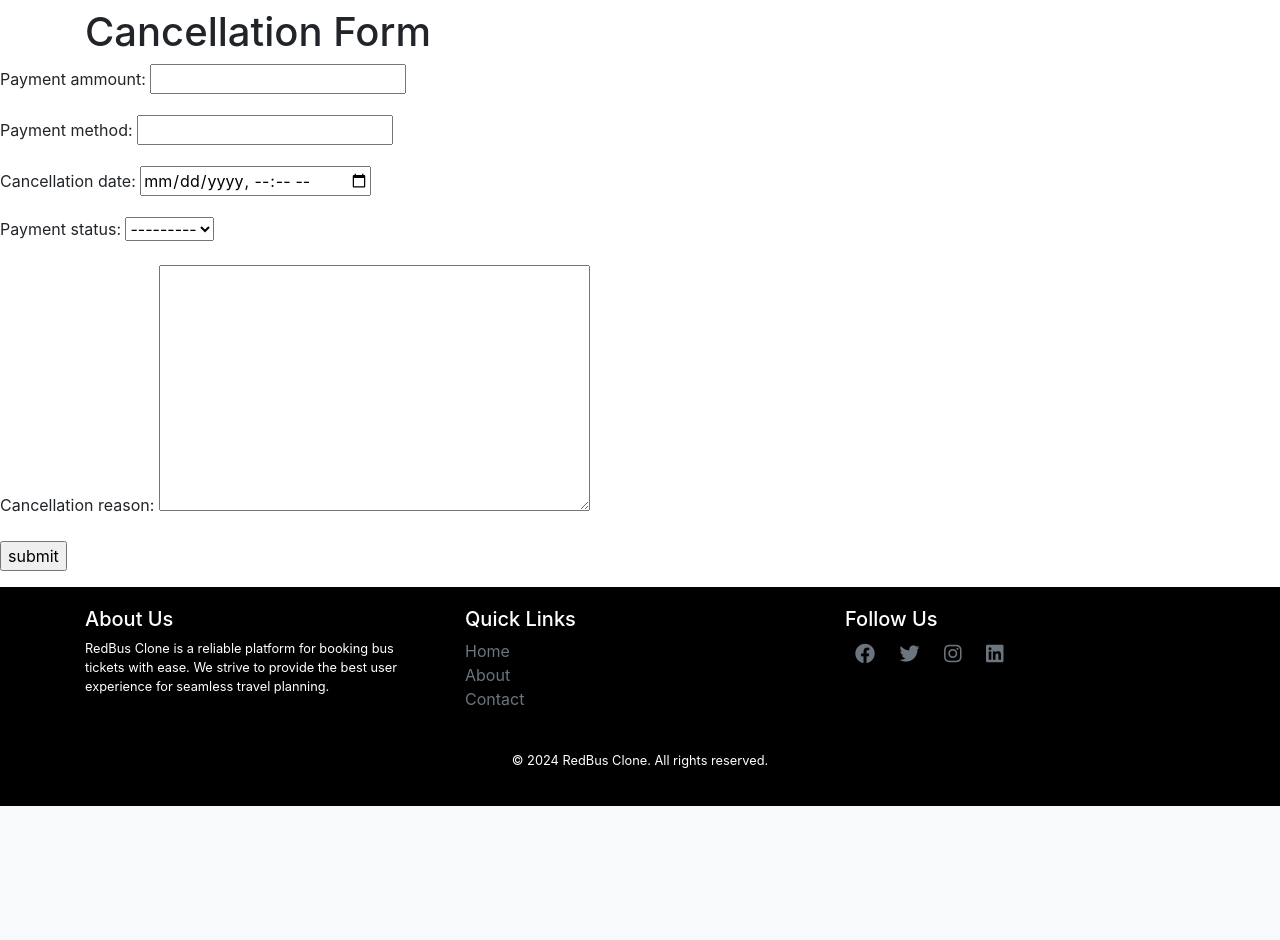
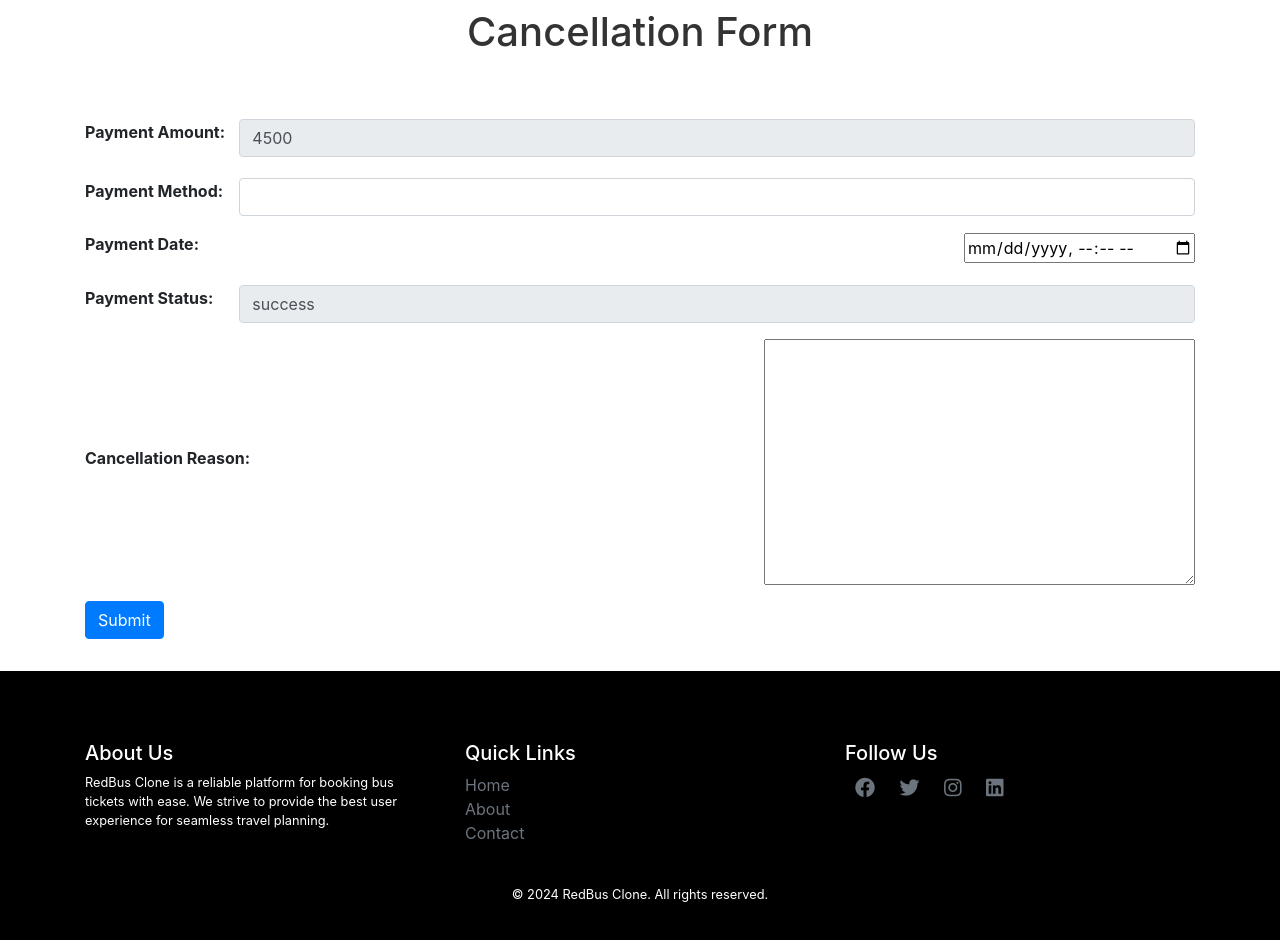
Before and after one commit to azadsarkar/REDBUS, a Django app: page /bus_managment/cancle_booking/37/ in a window 1280 px wide. Shown: the part 72-1012 px from the top of the page. Before the commit the page ends 878 px from the top, so only its background shows below. Run offline with Django 5.2, Linux system fonts and the light colour scheme; a user stored in the database is signed in; data comes from the database, SQL or seed files in the repository; both versions use the stored data as it was after the commit; some libraries are stand-ins or nearby versions.

Commit message:
payment refund successfully

```diff
--- a/REDBUS/bus_managment/admin.py
+++ b/REDBUS/bus_managment/admin.py
@@ -40,15 +40,15 @@ class IntermidiateStopAdmin(admin.ModelAdmin):
 @admin.register(BusBooking)
 class BusBookingAdmin(admin.ModelAdmin):
     list_display = [
-        "id",
         "customer_name",
         "customer_age",
         "booking_date",
         "user",
         "customer_email",
-        "gender",
         "seats",
         "payment_status",
+        "payment_intent_id",
+        'total_payment',
         "bus_schedule",
     ]
 
--- a/REDBUS/bus_managment/forms.py
+++ b/REDBUS/bus_managment/forms.py
@@ -42,7 +42,7 @@ class BusBookingForm(ModelForm):
 class PaymentCancleForm(ModelForm):
     class Meta:
         model = Payment
-        fields = ['payment_ammount', 'payment_method', 'cancellation_date', 'payment_status', 'cancellation_reason']
+        fields = [ 'payment_method', 'cancellation_date', 'cancellation_reason']
 
     cancellation_date = forms.DateTimeField(
     widget=forms.DateTimeInput(attrs={'type': 'datetime-local'})
--- a/REDBUS/bus_managment/models.py
+++ b/REDBUS/bus_managment/models.py
@@ -62,6 +62,7 @@ class BusBooking(models.Model):
     seats = models.IntegerField()
     booking_date = models.DateField(auto_now_add=True, null=True, blank=True)
     payment_status = models.CharField(choices = PAYMENT_STATUS, max_length=20, default="panding")
+    payment_intent_id = models.CharField(max_length=250, null=True, blank=True)
 
     def total_payment(self):
         return (self.seats * self.bus_schedule.tickit_price)
--- a/REDBUS/bus_managment/templates/payment_cancle_form.html
+++ b/REDBUS/bus_managment/templates/payment_cancle_form.html
@@ -1,14 +1,128 @@
 {% extends 'home.html' %}
 
+{% block extra_css %}
+<style>
+    /* Center the form on the page */
+    .container {
+        max-width: 600px;
+        margin-top: 50px;
+        margin-left: auto;
+        margin-right: auto;
+    }
+
+    /* Form styling */
+    .form-group {
+        margin-bottom: 20px;
+        display: flex;
+        justify-content: space-between;
+        align-items: center;
+    }
+
+    .form-group label {
+        width: 180px;
+        font-weight: bold;
+    }
+
+    .form-control {
+        width: 100%;
+        padding: 10px;
+        margin-top: 5px;
+        border: 1px solid #ccc;
+        border-radius: 5px;
+    }
+
+    /* Button styling */
+    .btn-primary {
+        padding: 10px 20px;
+        background-color: #007bff;
+        color: white;
+        border: none;
+        border-radius: 5px;
+        cursor: pointer;
+        font-size: 16px;
+    }
+
+    .btn-primary:hover {
+        background-color: #0056b3;
+    }
+
+    /* Centering the heading */
+    h1 {
+        text-align: center;
+        font-size: 24px;
+        color: #333;
+    }
+
+    /* Responsive Design */
+    @media (max-width: 768px) {
+        .form-group {
+            flex-direction: column;
+            align-items: flex-start;
+        }
+
+        .form-group label {
+            width: 100%;
+            margin-bottom: 5px;
+        }
+
+        .form-control {
+            width: 100%;
+        }
+
+        h1 {
+            font-size: 20px;
+        }
+    }
+</style>
+{% endblock extra_css %}
+
 {% block search %}
-<div class = 'container' style='margin-top: 80px;'>
-<h1>Cancellation Form</h1>
+<div class="container" style="margin-top: 80px;">
+  <h1>Cancellation Form</h1>
 </div>
 {% endblock search %}
+
 {% block BusData %}
-<form action="" method="post">
-    {% csrf_token %}
-    {{data.as_p}}
-    <input type="submit" value="submit">
-</form>
+<div class="container">
+    <form action="" method="post">
+        {% csrf_token %}
+
+        <!-- Payment Amount -->
+        <div class="form-group">
+            <label for="payment_amount">Payment Amount:</label>
+            <input type="text" id="payment_amount" name="payment_amount" value="{{ amount.total_payment }}" readonly class="form-control">
+        </div>
+
+        <!-- Payment Method -->
+        <div class="form-group">
+            <label for="payment_method">Payment Method:</label>
+            <input type="text" id="payment_method" name="payment_method" class="form-control">
+        </div>
+
+        <!-- Payment Date -->
+        <div class="form-group">
+            <label for="payment_date">Payment Date:</label>
+            {{ data.cancellation_date }}
+
+        </div>
+
+        <!-- Payment Status -->
+        <div class="form-group">
+            <label for="payment_status">Payment Status:</label>
+            <input type="text" id="payment_status" name="payment_status" value="{{ amount.payment_status }}" readonly class="form-control">
+        </div>
+
+        <!-- Cancellation Reason -->
+        <div class="form-group">
+            <label for="cancellation_reason">Cancellation Reason:</label>
+            {{ data.cancellation_reason }}
+
+        </div>
+
+        <!-- Submit Button -->
+        <div class="form-group text-center">
+            <input type="submit" value="Submit" class="btn btn-primary">
+        </div>
+    </form>
+</div>
 {% endblock BusData %}
--- a/REDBUS/bus_managment/views.py
+++ b/REDBUS/bus_managment/views.py
@@ -274,7 +274,7 @@ def create_session(request, id):
                     }
                 ],
                 mode="payment",
-                success_url=f"http://127.0.0.1:8000/bus_managment/success_session/{data.id}/",
+                success_url=f"http://127.0.0.1:8000/bus_managment/success_session/{data.id}/?session_id={{CHECKOUT_SESSION_ID}}",
                 cancel_url=f"http://127.0.0.1:8000/bus_managment/cencle_session/{data.id}/",
             )
             return redirect(session.url, code=303)  # Redirect user to Stripe Checkout
@@ -305,6 +305,14 @@ def cencle_session(request, id):
 
 def success_session(request, id):
     data = get_object_or_404(BusBooking, id=id)
+    session_id = request.GET.get("session_id")
+
+    if session_id:
+        # Fetch session data from Stripe
+        session = stripe.checkout.Session.retrieve(session_id)
+        payment_intent_id = session.payment_intent
+        data.payment_intent_id = payment_intent_id
+
     data.payment_status = "success"
     data.save()
     context = {}
@@ -355,59 +363,62 @@ def ticket_cancle(request, id):
     if request.method == "GET":
         if data.payment_status == "success":
             fm = PaymentCancleForm()
-            return render(request, "payment_cancle_form.html", {"data": fm})
+            return render(request, "payment_cancle_form.html", {"data": fm, 'amount':data})
         messages.error(request, "You cannot cancel this ticket.")
         return redirect("booking_history")
 
     if request.method == "POST":
         cancellation_data = PaymentCancleForm(request.POST)
         if cancellation_data.is_valid():
-            bus_departure_time = data.bus_schedule.department_time  # time object
-            bus_departure_datetime = datetime.combine(
-                datetime.today(), bus_departure_time
+            # bus_departure_time = data.bus_schedule.department_time  # time object
+            # bus_departure_datetime = datetime.combine(
+            #     datetime.today(), bus_departure_time
+            # )
+
+            # cancellation_request_time_str = request.POST["cancellation_date"]
+            # cancellation_request_time = datetime.strptime(
+            #     cancellation_request_time_str, "%Y-%m-%dT%H:%M"
+            # )
+
+            # two_hours_before_departure = bus_departure_datetime - timedelta(hours=2)
+            # # breakpoint()
+
+            # if cancellation_request_time < two_hours_before_departure:
+
+            #     data.payment_status = "refund"
+            #     data.bus_schedule.avalable_seates += data.seats
+            #     data.save()
+            #     cancellation = cancellation_data.save(commit=False)
+            #     cancellation.payment_status = "refund"
+            #     cancellation.payment_ammount = data.total_payment()
+            #     cancellation.bus_booking = data
+            #     cancellation.save()
+            #     subject = data.customer_name
+            #     total_seats = data.seats
+            #     payment = data.bus_schedule.tickit_price
+            #     total_payment = total_seats * payment
+            #     message = f" Hii {data.customer_name} Your booking is  incompleted! you are book {data.seats} seats and Painding amoount is {total_payment} Bus name {data.bus_schedule.bus.bus_name}({data.bus_schedule.bus.bus_type})"
+            #     address = data.customer_email
+            #     if address and subject and message:
+            #         send_mail(subject, message, settings.EMAIL_HOST_USER, [address])
+
+            #     messages.success(
+            #         request,
+            #         "Your cancellation was successfully submitted and all information are send mention email address.",
+            #     )
+            #     return redirect("booking_history")
+            # else:
+
+            messages.warning(
+                request,
+                "Cancellation request needs admin approval (within 2 hours of departure).",
             )
-
-            cancellation_request_time_str = request.POST["cancellation_date"]
-            cancellation_request_time = datetime.strptime(
-                cancellation_request_time_str, "%Y-%m-%dT%H:%M"
-            )
-
-            two_hours_before_departure = bus_departure_datetime - timedelta(hours=2)
-            # breakpoint()
-
-            if cancellation_request_time < two_hours_before_departure:
-
-                data.payment_status = "refund"
-                data.bus_schedule.avalable_seates += data.seats
-                data.save()
-                cancellation = cancellation_data.save(commit=False)
-                cancellation.payment_status = "refund"
-                cancellation.bus_booking = data
-                cancellation.save()
-                subject = data.customer_name
-                total_seats = data.seats
-                payment = data.bus_schedule.tickit_price
-                total_payment = total_seats * payment
-                message = f" Hii {data.customer_name} Your booking is  incompleted! you are book {data.seats} seats and Painding amoount is {total_payment} Bus name {data.bus_schedule.bus.bus_name}({data.bus_schedule.bus.bus_type})"
-                address = data.customer_email
-                if address and subject and message:
-                    send_mail(subject, message, settings.EMAIL_HOST_USER, [address])
-
-                messages.success(
-                    request,
-                    "Your cancellation was successfully submitted and all information are send mention email address.",
-                )
-                return redirect("booking_history")
-            else:
-
-                messages.warning(
-                    request,
-                    "Cancellation request needs admin approval (within 2 hours of departure).",
-                )
-                cancellation = cancellation_data.save(commit=False)
-                cancellation.bus_booking = data
-                cancellation.save()
-                return redirect("booking_history")
+            cancellation = cancellation_data.save(commit=False)
+            cancellation.bus_booking = data
+            cancellation.payment_ammount = data.total_payment()
+            cancellation.payment_status = data.payment_status
+            cancellation.save()
+            return redirect("booking_history")
 
         messages.error(request, "Your cancellation form was not submitted.")
         return redirect("booking_history")
@@ -424,7 +435,7 @@ def cancle_request_details(request):
 def cancellation_approval(request, id):
     if request.user.is_superuser and request.user.is_authenticated:
         data = get_object_or_404(Payment, id=id)
-
+        total_ammount1 = int(data.bus_booking.seats * data.bus_booking.bus_schedule.tickit_price) * 100
         action = request.POST["Action"]
         if action == "accept":
 
@@ -435,23 +446,33 @@ def cancellation_approval(request, id):
                 BusSchedule, id=data.bus_booking.bus_schedule.id
             )
             # manage bus_schedule seats
+            refund = stripe.Refund.create(
+                payment_intent= data.bus_booking.payment_intent_id,
+                amount= total_ammount1
+            )
+            if refund.status == 'succeeded':
+                bus_schedule_data.avalable_seates += data.bus_booking.seats
+                bus_schedule_data.save()
+                # bus_booking  payment status manage
 
-            bus_schedule_data.avalable_seates += data.bus_booking.seats
-            bus_schedule_data.save()
-            # bus_booking  payment status manage
+                bus_booking_data = get_object_or_404(BusBooking, id=data.bus_booking.id)
+                bus_booking_data.payment_status = "refund"
+                bus_booking_data.save()
+                # payment status manag
 
-            bus_booking_data = get_object_or_404(BusBooking, id=data.bus_booking.id)
-            bus_booking_data.payment_status = "refund"
-            bus_booking_data.save()
-            # payment status manag
-
-            data.payment_status = "refund"
-            data.save()
-            user_name = data.bus_booking.customer_name
-            user_email = data.bus_booking.customer_email
-            masseges = f"Hii {user_name} your cancellation requset are accept in and your total ammount is {total_ammount} are refund your bank account within Two days Thank You!"
-            send_mail(user_name, masseges, settings.EMAIL_HOST_USER, [user_email])
-            return redirect("cancellation_details")
+                data.payment_status = "refund"
+                data.save()
+                user_name = data.bus_booking.customer_name
+                user_email = data.bus_booking.customer_email
+                masseges = f"Hii {user_name} your cancellation requset are accept in and your total ammount is {total_ammount} are refund your bank account within Two days Thank You!"
+                send_mail(user_name, masseges, settings.EMAIL_HOST_USER, [user_email])
+                return redirect("cancellation_details")
+            else:
+                user_name = data.bus_booking.customer_name
+                user_email = data.bus_booking.customer_email
+                masseges = f"Hii {user_name} your cancellation requset are not accept in and your total ammount is {total_ammount} are not  refund!"
+                send_mail(user_name, masseges, settings.EMAIL_HOST_USER, [user_email])
+                return redirect("cancellation_details")
 
         elif action == "reject":
             data.payment_status = "cancle"
```
Also changed, not shown: REDBUS/bus_managment/migrations/0020_busbooking_payment_intent_id.py (added), REDBUS/db.sqlite3.
